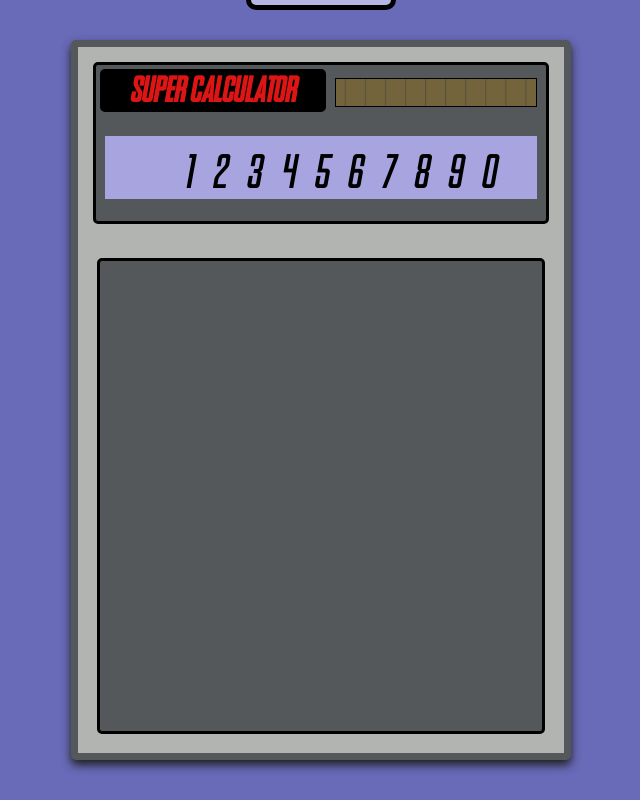
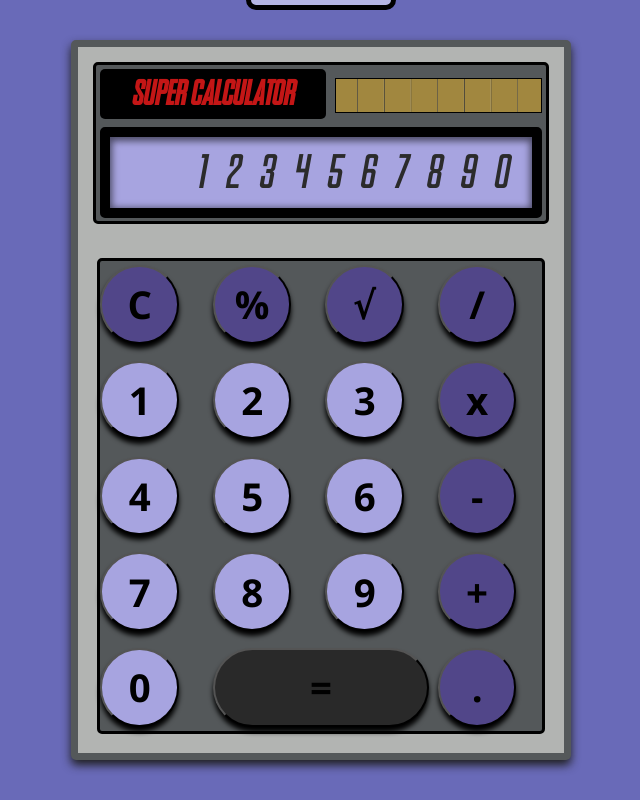
Before and after one commit to AustinBlackwood/SNES-calculator, a plain HTML site: page index.html in a window 1280 px wide. Shown: the whole page, without its empty margins (319-959 px from the left). Drawn offline with Linux system fonts and the light colour scheme.

Commit message:
style upper calculator

```diff
--- a/index.html
+++ b/index.html
@@ -21,7 +21,29 @@
             </div>
             <div class="calculator__screen">1234567890</div>
         </div>
-        <div class="calculator__lower"></div>
+        <div class="calculator__lower">
+            <button class="calculator__button darkpurple__button" id="plus">+</button>
+            <button class="calculator__button darkpurple__button" id="minus">-</button>
+            <button class="calculator__button darkpurple__button" id="multiply">x</button>
+            <button class="calculator__button darkpurple__button" id="percent">%</button>
+            <button class="calculator__button" id="equals">=</button>
+            <button class="calculator__button darkpurple__button" id="decimal">.</button>
+            <button class="calculator__button darkpurple__button" id="squareroot">√</button>
+            <button class="calculator__button darkpurple__button" id="divide">/</button>
+            <button class="calculator__button darkpurple__button" id="clear">C</button>
+
+
+            <button class="calculator__button" id="zero">0</button>
+            <button class="calculator__button" id="one">1</button>
+            <button class="calculator__button" id="two">2</button>
+            <button class="calculator__button" id="three">3</button>
+            <button class="calculator__button" id="four">4</button>
+            <button class="calculator__button" id="five">5</button>
+            <button class="calculator__button" id="six">6</button>
+            <button class="calculator__button" id="seven">7</button>
+            <button class="calculator__button" id="eight">8</button>
+            <button class="calculator__button" id="nine">9</button>
+        </div>
     </article>
 
     <script src="script.js"></script>
--- a/styles.scss
+++ b/styles.scss
@@ -80,7 +80,7 @@ body{
 .calculator__upper__container{
     display: flex;
     flex-direction: row;
-    height: 50%;
+    height: 40%;
 }
 
 .calculator__logo{
@@ -88,45 +88,124 @@ body{
     justify-content: center;
     align-items: center;
     width: 50%;
-    height: 60%;
+    height: 80%;
     margin: 1%;
     background-color: black;
-    color: rgb(222, 21, 21);
-    font-size: calc(0.7em + 1vw);
+    color: rgb(196, 22, 22);
+    font-size: calc(15px + 6 * ((100vw - 320px) / 680));
     border-radius: 5px;
 }
 
 .calculator__solar{
-    width: 45%;
-    height: 40%;
+    width: 46%;
+    height: 55%;
     margin: 1%;
     margin-top: 3%;
-    background-color: rgb(115, 100, 59);
+    background-color: rgb(161, 135, 63);
     border: black solid 1px;
     background-image: url(images/Vertical-Line.png);
-    background-size: 10%;
-    background-position: 0%;
+    background-size: 13%;
+    background-position: 5%;
 }
 .calculator__screen{
-    width: 96%;
-    height: 40%;
+    display: flex;
+    justify-content: end;
+    align-items:center;
+    width: 98%;
+    height: 58%;
+    color: rgb(43, 43, 43);
     background-color: $snes-light-purple;
-    text-align: right;
-    padding-right: 5%;
-    padding-top: 2%;
+    padding-right: 1%;
     font-size: calc(40px + 6 * ((100vw - 320px) / 680));
     letter-spacing: calc(10px + 6 * ((100vw - 320px) / 680));
     align-self: center;
-    margin: 1%;
-    margin-bottom: 5%;
-    margin-top: 0;
+    box-shadow: inset 0px 2px 7px 2px rgba(0, 0, 0, 0.562);
+    border: 10px black solid;
+    border-radius: 5px;
 }
 
 .calculator__lower{
-    display: flex;
+    display: grid;
+    grid-template-columns: repeat(4, 1fr);
+    grid-row-gap: 2%;
+    grid-column-gap: 2%;
+    align-items: center;
     flex: 6;
     background-color: $snes-dark-grey;
     margin: 4%;
     border: black solid 3px;
     border-radius: 5px;
 }
+
+.calculator__button{
+    cursor: pointer;
+    font-family: 'Segoe UI', Tahoma, Geneva, Verdana, sans-serif;
+    width:calc(70px + 6 * ((100vw - 320px) / 680));
+    height:calc(70px + 6 * ((100vw - 320px) / 680));
+    border-radius: 50%;
+    color:#f5f5f5;
+    text-align:center;
+    background: $snes-light-purple;
+    color: black;
+    font-size:calc(30px + 6 * ((100vw - 320px) / 680));
+    font-weight: 700;
+    box-shadow: 0px 5px 5px black;
+}
+
+.calculator__button:hover{
+    background-color: #514689;
+}
+
+.darkpurple__button{
+    background-color: $snes-dark-purple;
+}
+
+#zero{
+    grid-row-start: 5;
+    grid-column-start: 1;
+}
+
+#equals{
+    grid-row-start: 5;
+    grid-column-start: 2;
+    grid-column-end: 4;
+    width: auto;
+    height: calc(70px + 6 * ((100vw - 320px) / 680));
+    border-radius: 500px;
+    background-color: rgb(41, 41, 41);
+}
+
+#decimal{
+    grid-row-start: 5;
+    grid-column-start: 4;
+}
+
+#plus{
+    grid-row-start: 4;
+    grid-column-start: 4;
+}
+
+#minus{
+    grid-row-start: 3;
+    grid-column-start: 4;
+}
+
+#multiply{
+    grid-row-start: 2;
+    grid-column-start: 4;
+}
+
+#divide{
+    grid-row-start:1;
+    grid-column-start:4;
+}
+
+#squareroot{
+    grid-row-start:1;
+    grid-column-start:3;
+}
+
+#percent{
+    grid-row-start:1;
+    grid-column-start:2;
+}
```
Also changed, not shown: images/Forest.png (deleted), styles.css, 1 other file.
